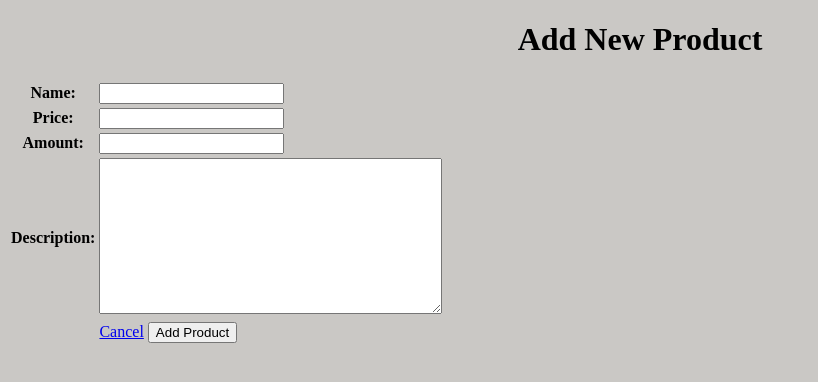
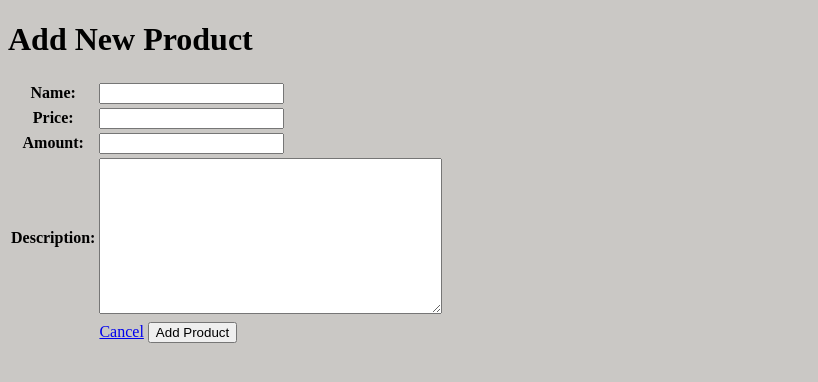
Before and after one commit to JamesTumbelaka/james-bicycle-store, a Django app: page /create-product in a window 1280 px wide. Shown: the top 382 px of the page, without its empty margins (0-818 px from the left). Run offline with Django 4.2, Linux system fonts and the light colour scheme.

Commit message:
minor fix

```diff
--- a/main/templates/create_product.html
+++ b/main/templates/create_product.html
@@ -1,7 +1,8 @@
 {% extends 'base.html' %}
 
 {% block content %}
-<div class="add_product">
+<div class="createproduct">
+    <div class="add_product" style="text-align: left">
         <h1>Add New Product</h1>
     </div>
 
@@ -19,5 +20,6 @@
             </tr>
         </table>
     </form>
+</div>
 
 {% endblock %}
--- a/main/templates/login.html
+++ b/main/templates/login.html
@@ -12,7 +12,7 @@
 
     <form method="POST" action="">
         {% csrf_token %}
-        <table>
+        <table class="logintable">
             <tr>
                 <td>Username : </td>
                 <td><input type="text" name="username" placeholder="Username" class="form-control"></td>
--- a/main/views.py
+++ b/main/views.py
@@ -108,4 +108,6 @@ def decrement_amount(request, id):
     if product.amount > 0:
         product.amount -= 1
         product.save()
+    if product.amount <= 0:
+        product.delete()
     return redirect ('main:show_main')
--- a/templates/base.html
+++ b/templates/base.html
@@ -84,6 +84,12 @@
                 text-align: center;
                 vertical-align: top
             }
+            .createproduct {
+                background-color: rgb(202, 200, 197);
+            }
+            .add_product {
+                text-align: left;
+            }
             .marquee-container {
                 position: fixed;
                 bottom: 0;
```
Lines whose indentation alone changed are shown as unchanged.
